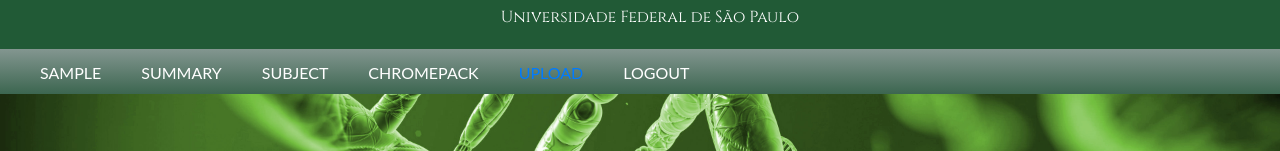
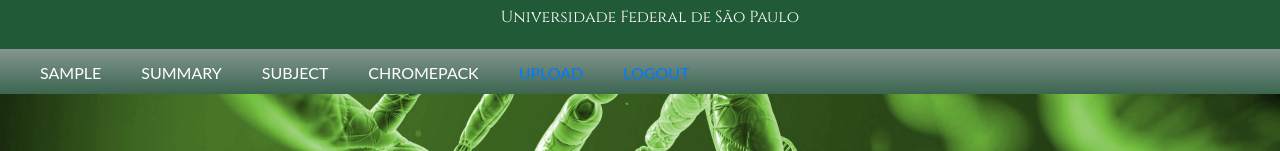
Before and after one commit to FelipeNFL/LemiSeq2, an Angular app in the folder platform/: page / in a window 1280 px wide. Shown: the part 162-313 px from the top of the page. Built offline with nearby package versions, Linux system fonts and the light colour scheme; a small style sheet from the web is missing.

Commit message:
Redirect to login when logout

```diff
--- a/platform/src/app/header/header.component.html
+++ b/platform/src/app/header/header.component.html
@@ -20,6 +20,6 @@
         <li>SUBJECT</li>
         <li>CHROMEPACK</li>
         <a href='/upload'><li>UPLOAD</li></a>
-        <a (click)="logout()"><li>LOGOUT</li></a>
+        <a href='/login' (click)="logout()"><li>LOGOUT</li></a>
     </ul>
 </div>
```
